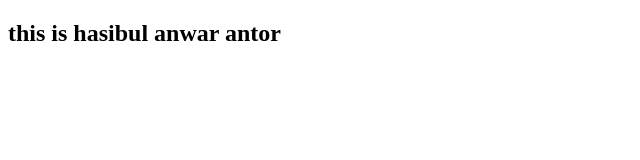
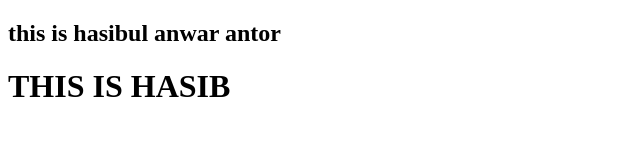
Before and after one commit to Hasibantor/my-third-repo, a plain HTML site: page index.html in a window 1280 px wide. Shown: the whole page, without its empty margins (0-640 px from the left). Drawn offline with Linux system fonts and the light colour scheme.

Commit message:
this is a simple commit

```diff
--- a/index.html
+++ b/index.html
@@ -7,5 +7,6 @@
 </head>
 <body>
     <h2>this is hasibul anwar antor</h2>
+    <H1>THIS IS HASIB</H1>
 </body>
 </html>
```
